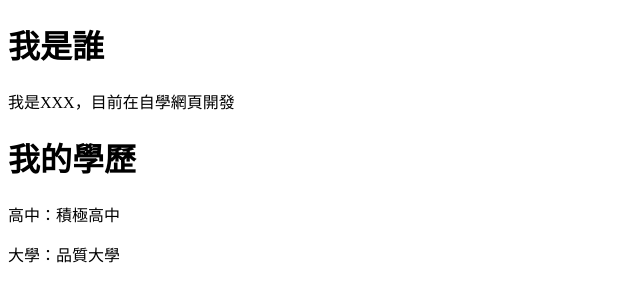
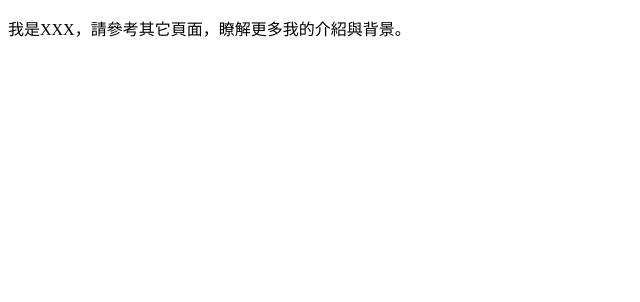
Before and after one commit to WennieL/gittest, a plain HTML site: page index.html in a window 1280 px wide. Shown: the whole page, without its empty margins (0-640 px from the left). Drawn offline with Linux system fonts and the light colour scheme.

Commit message:
changed index.html to one line

```diff
--- a/index.html
+++ b/index.html
@@ -6,10 +6,6 @@
     <title>Document</title>
   </head>
   <body>
-    <h1>我是誰</h1>
-    <p>我是XXX，目前在自學網頁開發</p>
-    <h1>我的學歷</h1>
-    <p>高中：積極高中</p>
-    <p>大學：品質大學</p>
+    <p>我是XXX，請參考其它頁面，瞭解更多我的介紹與背景。</p>
   </body>
 </html>
```
Also changed, not shown: app.js (added), 1 other file.
